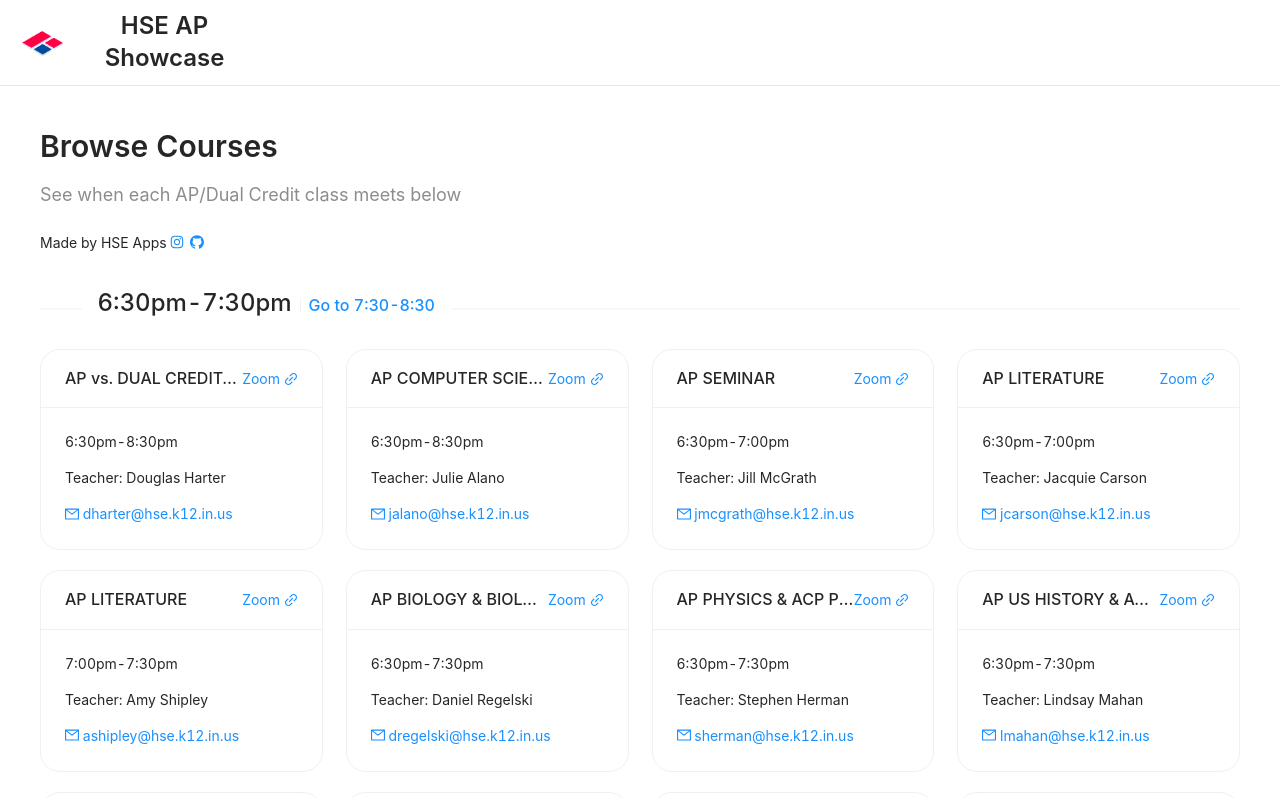
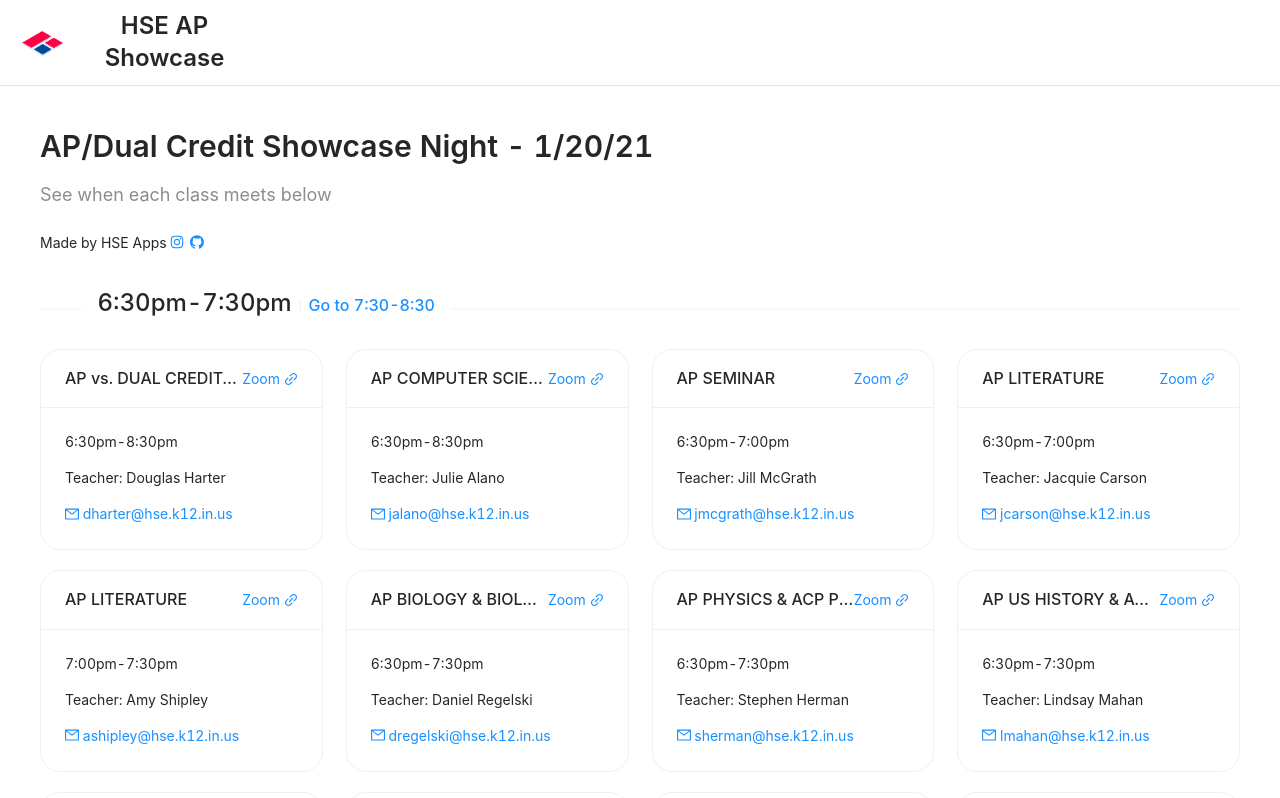
Before and after one commit to farbs03/AP_Showcase, a React (Create React App) app: page / in a window 1280 px wide. Shown: the top 798 px of the page. Built offline with nearby package versions, Linux system fonts and the light colour scheme.

Commit message:
changed title

```diff
--- a/src/views/Home.js
+++ b/src/views/Home.js
@@ -32,8 +32,8 @@ class Home extends React.Component {
                 <div class="body">
 
                     <div style={{}}>
-                        <h2 class="ant-typography">Browse Courses</h2>
-                        <span class="ant-typography ant-typography-secondary" style={{fontSize: '18px'}}>See when each AP/Dual Credit class meets below</span>
+                        <h2 class="ant-typography">AP/Dual Credit Showcase Night - 1/20/21</h2>
+                        <span class="ant-typography ant-typography-secondary" style={{fontSize: '18px'}}>See when each class meets below</span>
                     </div>
                     <br></br>
                     <div style={{fontSize: "14px"}, {paddingBottom: "0px"}}>
```
Also changed, not shown: 1 other file (tests, documents, lock files or other folders).
